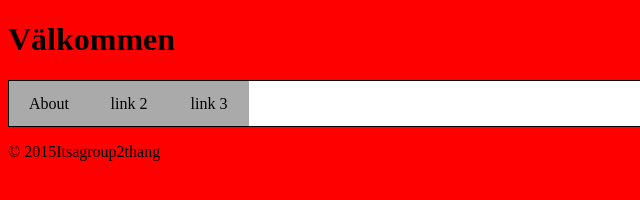
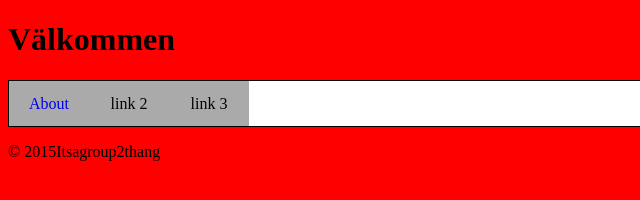
Before and after one commit to flabbert/grptwo, a plain HTML site: page index.html in a window 1280 px wide. Shown: the full height of the page, 0-640 px from the left. Drawn offline with Linux system fonts and the light colour scheme.

Commit message:
updating menu

```diff
--- a/index.html
+++ b/index.html
@@ -9,7 +9,7 @@
 </head>
 <body>
     <h1>Välkommen</h1>
-    <nav class="navigation"><a href="about.html"></a><div class="links">About</div></a><div class="links">link 2</div><div class="links">link 3</div></nav>
+    <nav class="navigation"><a href="about.html"><div class="links">About</div></a><div class="links">link 2</div><div class="links">link 3</div></nav>
     <footer><p>&copy; 2015Itsagroup2thang</p></footer>
 </body>
 </html>
```
